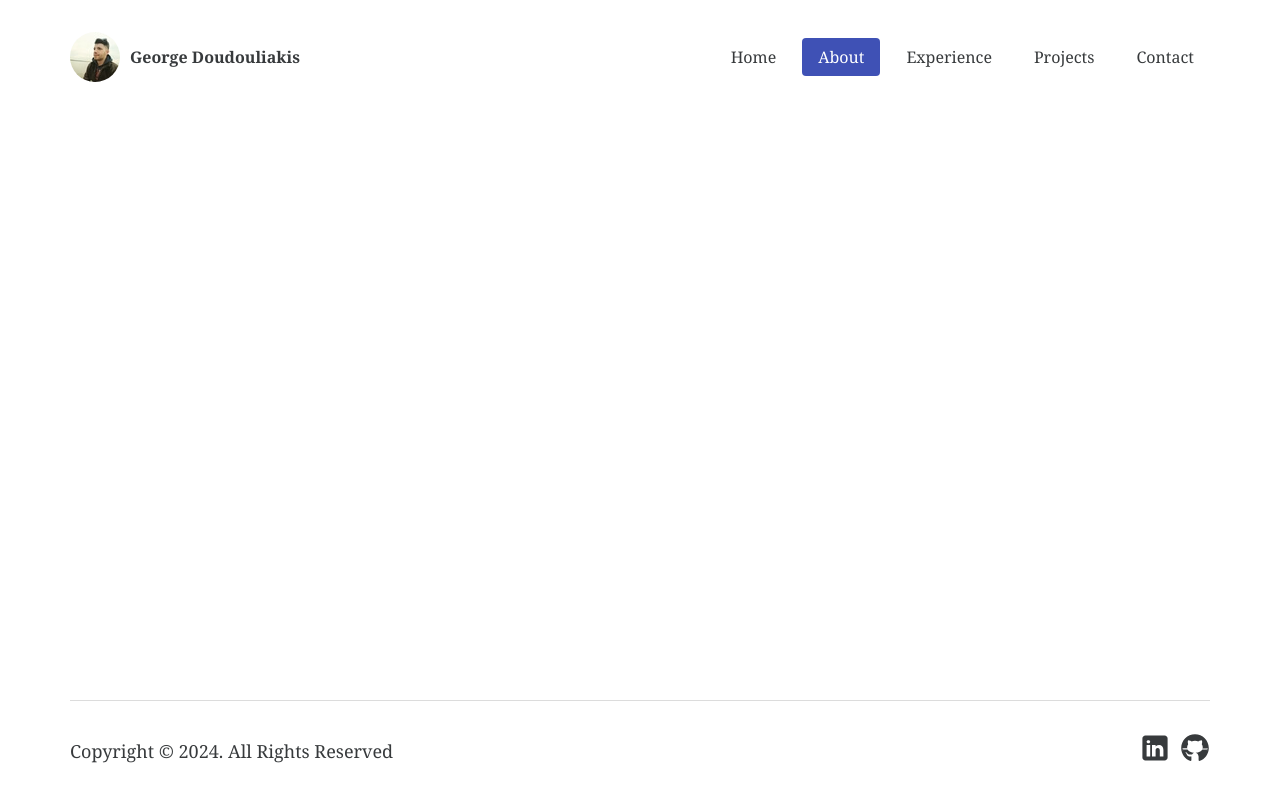
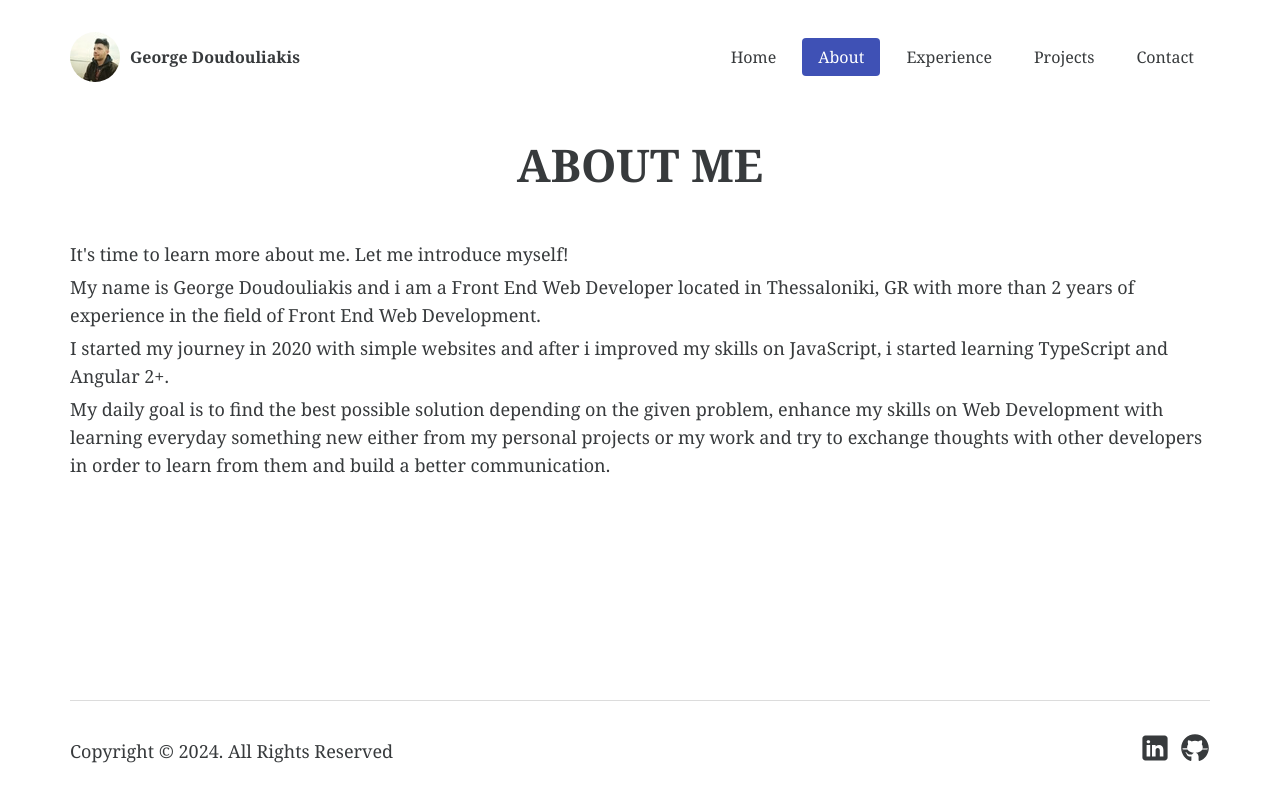
Before and after one commit to GeorgiosDoudouliakis/george-doudouliakis-dev, an Angular app: page /about in a window 1280 px wide. Built offline with nearby package versions, Linux system fonts and the light colour scheme.

Commit message:
refactor: Add about me section

```diff
--- /dev/null
+++ b/src/app/pages/about/components/about-me/about-me.component.html
@@ -0,0 +1,4 @@
+<p>It's time to learn more about me. Let me introduce myself!</p>
+<p>My name is George Doudouliakis and i am a Front End Web Developer located in Thessaloniki, GR with more than 2 years of experience in the field of Front End Web Development.</p>
+<p>I started my journey in 2020 with simple websites and after i improved my skills on JavaScript, i started learning TypeScript and Angular 2+.</p>
+<p>My daily goal is to find the best possible solution depending on the given problem, enhance my skills on Web Development with learning everyday something new either from my personal projects or my work and try to exchange thoughts with other developers in order to learn from them and build a better communication.</p>
--- /dev/null
+++ b/src/app/pages/about/components/about-me/about-me.component.scss
@@ -0,0 +1,15 @@
+:host {
+    p {
+        font-size: 18px;
+        color: var(--font-color);
+        line-height: 28px;
+
+        &:not(:last-of-type) {
+            margin-bottom: 5px;
+        }
+
+        &:last-of-type {
+            margin-bottom: 30px;
+        }
+    }
+}
--- /dev/null
+++ b/src/app/pages/about/components/index.ts
@@ -0,0 +1 @@
+export { AboutMeComponent } from "./about-me/about-me.component";
--- a/src/app/pages/about/layout/about-layout.component.html
+++ b/src/app/pages/about/layout/about-layout.component.html
@@ -0,0 +1,4 @@
+<div class="container">
+    <h1 class="page-header">ABOUT ME</h1>
+    <gd-about-me/>
+</div>
--- a/src/app/pages/about/layout/about-layout.component.scss
+++ b/src/app/pages/about/layout/about-layout.component.scss
@@ -0,0 +1,5 @@
+:host {
+    .container {
+        padding: var(--container-padding);
+    }
+}
```
Also changed, not shown: src/app/pages/about/components/about-me/about-me.component.ts (added, +10 -0 lines), src/app/pages/about/layout/about-layout.component.ts (+3 -4 lines), 1 other file (tests, documents, lock files or other folders).
